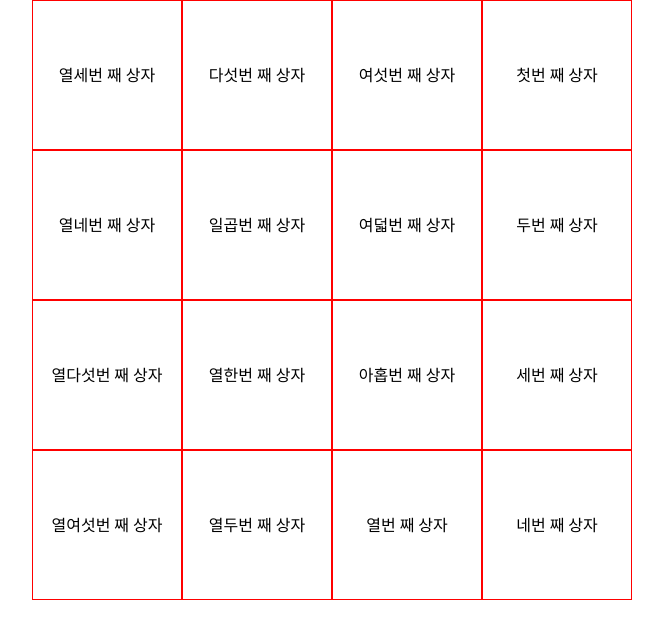
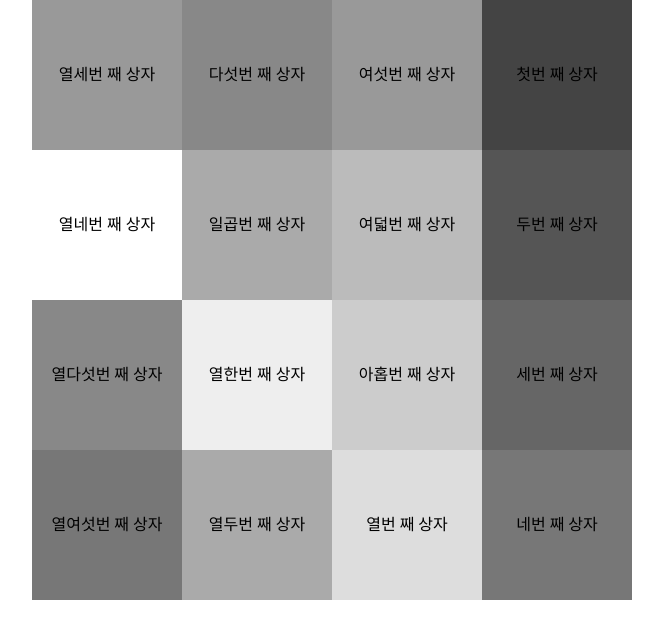
Before and after one commit to uchang7194/Homework, a plain HTML site: page position.html in a window 1280 px wide. Shown: the whole page, without its empty margins (308-971 px from the left). Drawn offline with Linux system fonts and the light colour scheme.

Commit message:
다시 올리기

```diff
--- a/css/position.css
+++ b/css/position.css
@@ -18,7 +18,6 @@ html, body{
 .wrapper div{
     position: relative;
     box-sizing: border-box;
-    border: 1px solid red;
     width: 150px;
     height: 150px;
     text-align: center;
@@ -85,3 +84,52 @@ html, body{
 .pull-row-4{
     bottom: 600px;
 }
+
+.wrapper div:nth-child(1){
+    background: #444;
+}
+.wrapper div:nth-child(2){
+    background: #555;
+}
+.wrapper div:nth-child(3){
+    background: #666;
+}
+.wrapper div:nth-child(4){
+    background: #777;
+}
+.wrapper div:nth-child(5){
+    background: #888;
+}
+.wrapper div:nth-child(6){
+    background: #999;
+}
+.wrapper div:nth-child(7){
+    background: #aaa;
+}
+.wrapper div:nth-child(8){
+    background: #bbb;
+}
+.wrapper div:nth-child(9){
+    background: #ccc;
+}
+.wrapper div:nth-child(10){
+    background: #ddd;
+}
+.wrapper div:nth-child(11){
+    background: #eee;
+}
+.wrapper div:nth-child(12){
+    background: #aaa;
+}
+.wrapper div:nth-child(13){
+    background: #999;
+}
+.wrapper div:nth-child(15){
+    background: #888;
+}
+.wrapper div:nth-child(16){
+    background: #777;
+}
+.wrapper div:nth-child(1){
+    background: #444;
+}
--- a/position.html
+++ b/position.html
@@ -5,7 +5,7 @@
   <meta name="viewport" content="width=device-width, initial-scale=1.0">
   <meta http-equiv="X-UA-Compatible" content="ie=edge">
   <link rel="stylesheet" href="css/position.css">
-  <title>position grid layout</title>
+  <title>position</title>
 </head>
 <body>
   <div class="wrapper">
```
Also changed, not shown: flex.html (+2 -2 lines).
